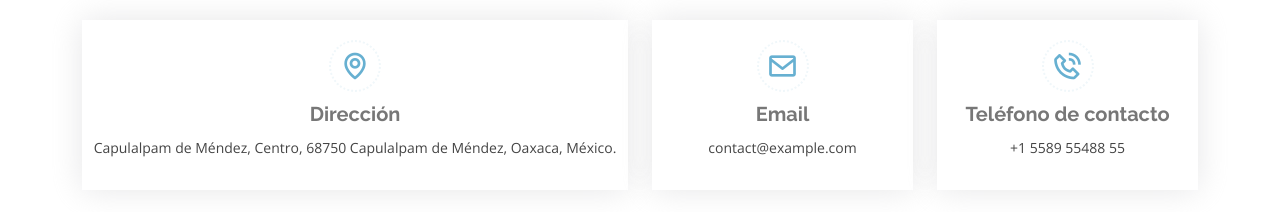
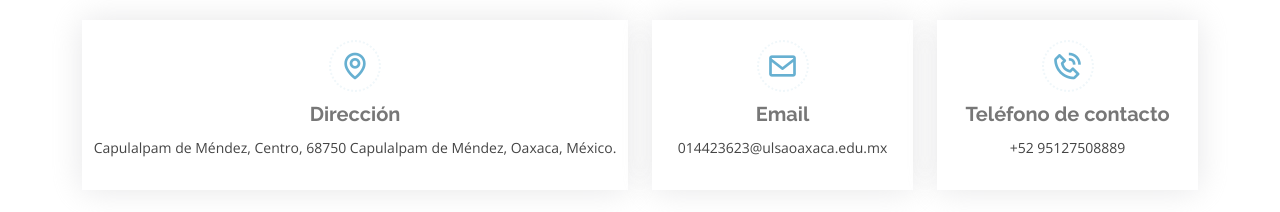
Before and after one commit to felumc/EcoAventurasOaxaca, a plain HTML site: page capulalpam.html in a window 1280 px wide. Shown: the part 4460-4672 px from the top of the page. Drawn offline with nearby package versions, Linux system fonts and the light colour scheme; grey boxes are pictures that could not be loaded.

Commit message:
Contacto actualizado

```diff
--- a/capulalpam.html
+++ b/capulalpam.html
@@ -276,7 +276,7 @@
             <div class="info-box  mb-4">
               <i class="bx bx-envelope"></i>
               <h3>Email</h3>
-              <p>contact@example.com</p>
+              <p>014423623@ulsaoaxaca.edu.mx</p>
             </div>
           </div>
 
@@ -284,7 +284,7 @@
             <div class="info-box  mb-4">
               <i class="bx bx-phone-call"></i>
               <h3>Teléfono de contacto</h3>
-              <p>+1 5589 55488 55</p>
+              <p>+52 95127508889</p>
             </div>
           </div>
         </div>
```
Also changed, not shown: mitla.html (+2 -2 lines).
